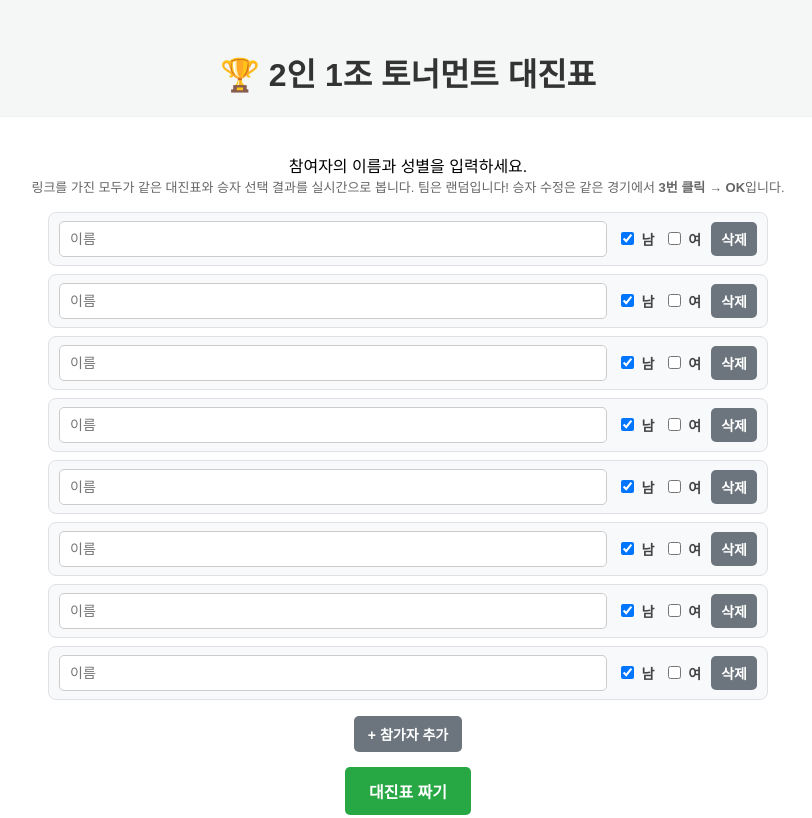
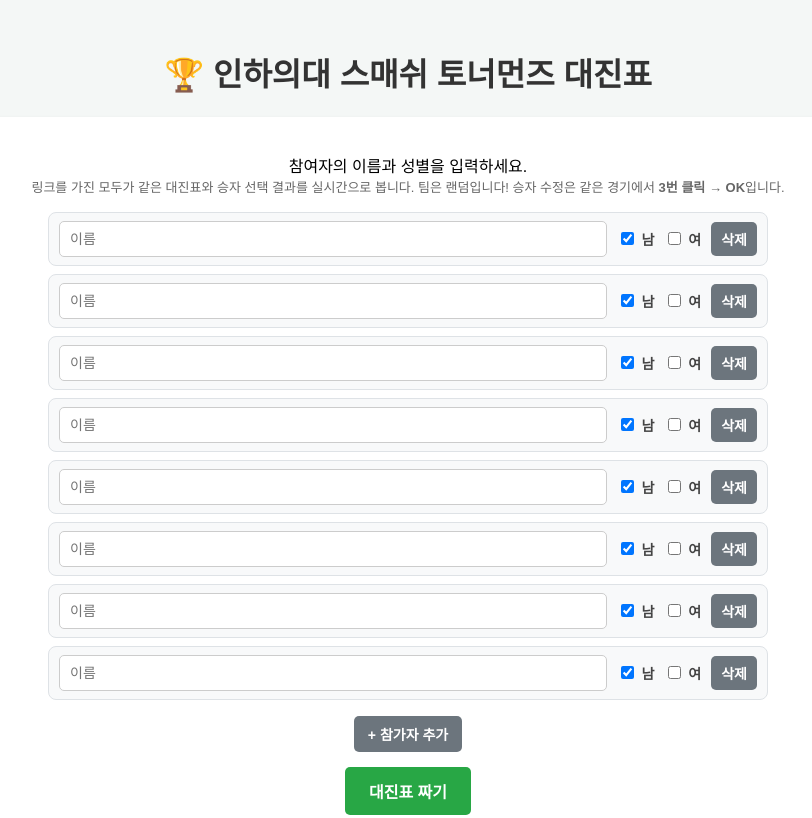
Before and after one commit to westbigpower-afk/tournament-live-render, a website: page public/index.html in a window 1280 px wide. Shown: the top 818 px of the page, without its empty margins (232-1044 px from the left). Drawn offline with nearby package versions, Linux system fonts and the light colour scheme; no server answers.

Commit message:
Update index.html

```diff
--- a/public/index.html
+++ b/public/index.html
@@ -39,7 +39,7 @@
 </head>
 <body>
     <div class="container">
-        <h1>🏆 2인 1조 토너먼트 대진표</h1>
+        <h1>🏆 인하의대 스매쉬 토너먼즈 대진표</h1>
         <div class="input-section">
             <p>참여자의 이름과 성별을 입력하세요.<br><span style="font-size: 13px; color: #666;">링크를 가진 모두가 같은 대진표와 승자 선택 결과를 실시간으로 봅니다. 팀은 랜덤입니다! 승자 수정은 같은 경기에서 <b>3번 클릭 → OK</b>입니다.</span></p>
             <div id="participantList" class="participant-list"></div>
```
